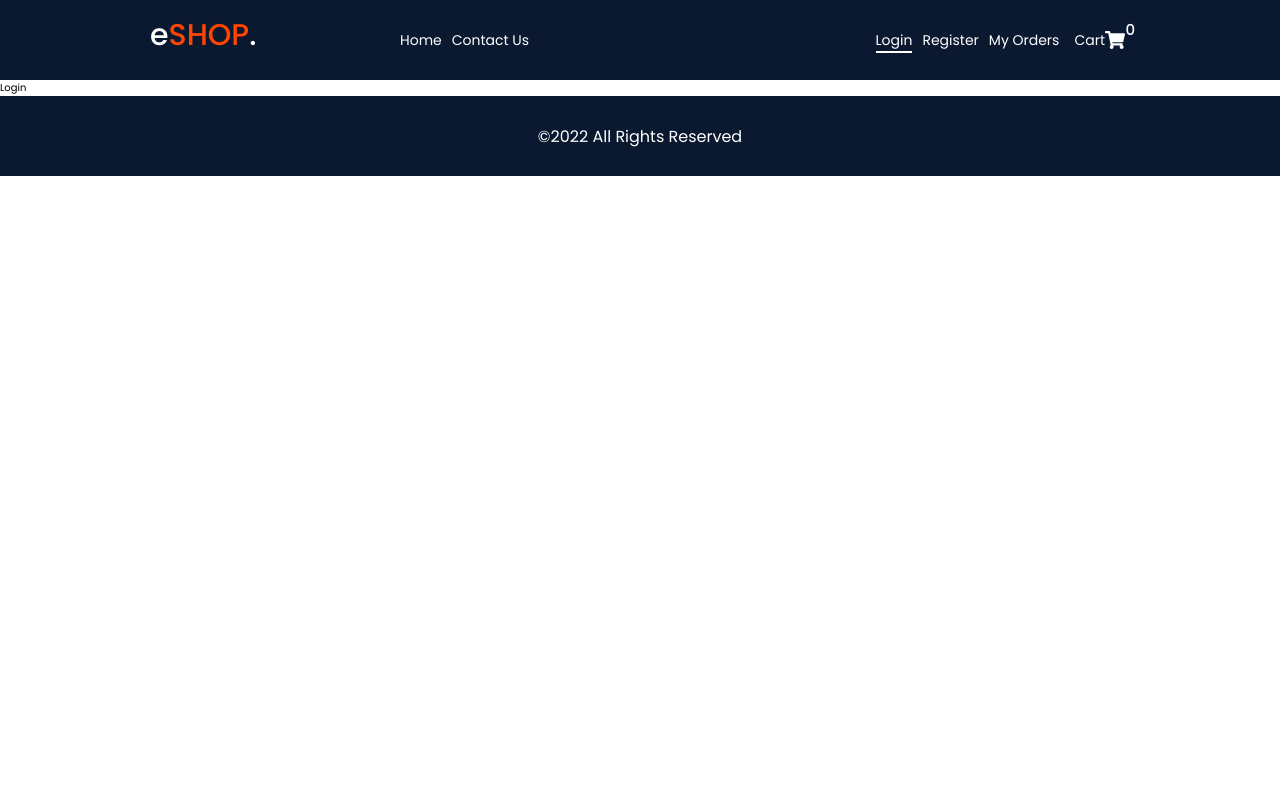
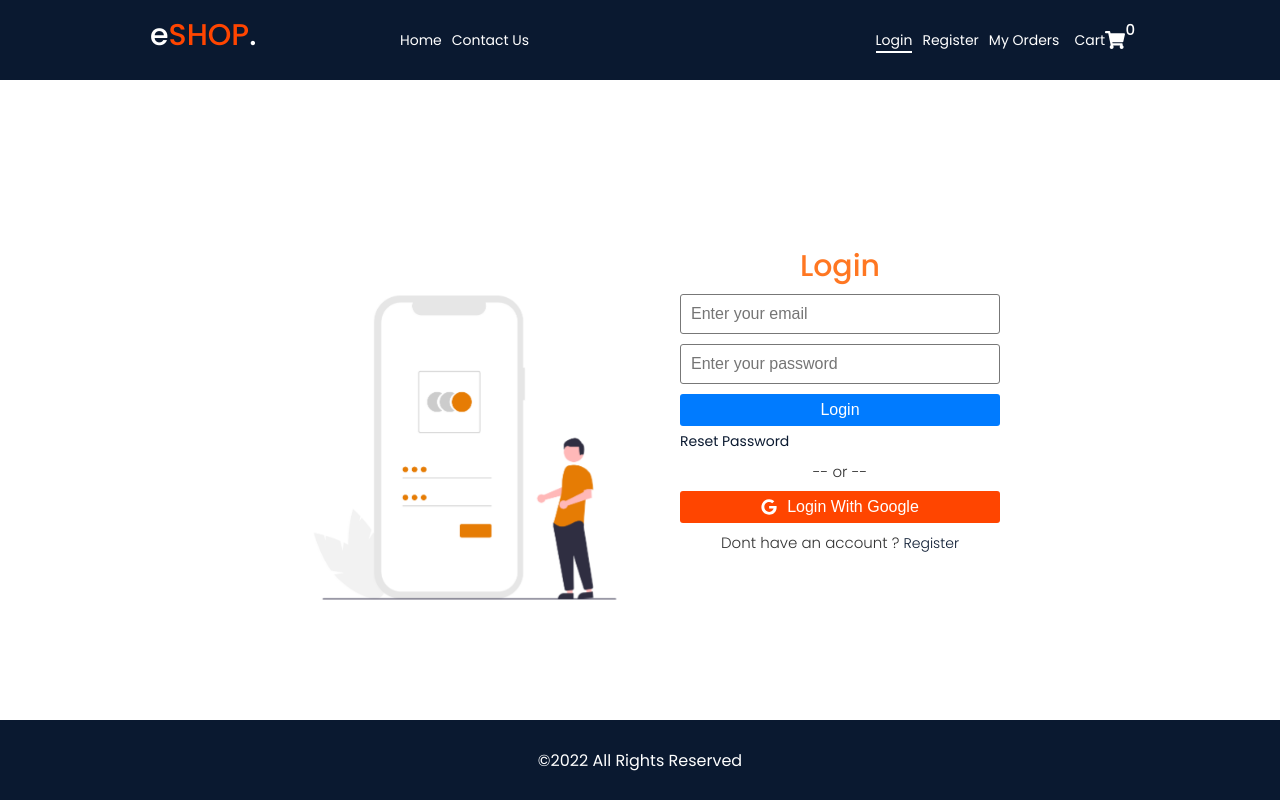
Before and after one commit to gyalche/firebase-ecommerce, a React (Create React App) app: page /login in a window 1280 px wide. Built offline with nearby package versions, Linux system fonts and the light colour scheme; the HTML template or start-up script is replaced by a standard one.

Commit message:
login page design done

```diff
--- a/src/App.js
+++ b/src/App.js
@@ -1,6 +1,5 @@
 import './App.css';
 import { BrowserRouter, Route, Routes } from 'react-router-dom';
-
 import { Header, Footer } from './components/index';
 import { Home, Contact, Login, Register, Reset } from './pages/index';
 
--- a/src/pages/auth/Login.jsx
+++ b/src/pages/auth/Login.jsx
@@ -1,7 +1,38 @@
 import React from 'react';
 import styles from './auth.module.scss';
+import loginImg from '../../assets/login.png';
+import { Link } from 'react-router-dom';
+import { FaGoogle } from 'react-icons/fa';
 const Login = () => {
-  return <div>Login</div>;
+  return (
+    <section className={`container ${styles.auth}`}>
+      <div className={styles.img}>
+        <img src={loginImg} alt="loginImg" width="400" />
+      </div>
+      <div className={styles.form}>
+        <h2 style={{ color: '#ff7722' }}>Login</h2>
+        <form>
+          <input type="email" placeholder="Enter your email" required />
+          <input type="password" placeholder="Enter your password" required />
+          <button className="--btn --btn-primary --btn-block">Login</button>
+          <div className={styles.links}>
+            <Link to="/reset">Reset Password</Link>
+          </div>
+          <p>-- or --</p>
+        </form>
+        <button className="--btn --btn-danger --btn-block">
+          <FaGoogle color="#fff" style={{ marginRight: 10 }} /> Login With
+          Google
+        </button>
+
+        <span className={styles.register}>
+          <p>
+            Dont have an account ? <Link to="/register">Register</Link>
+          </p>
+        </span>
+      </div>
+    </section>
+  );
 };
 
 export default Login;
```
